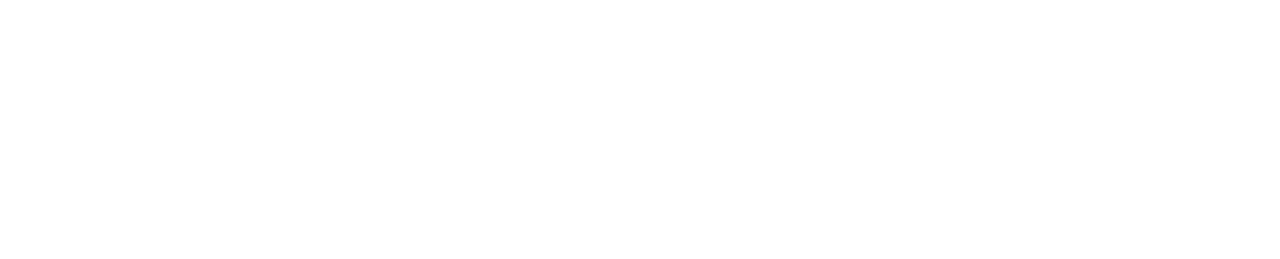
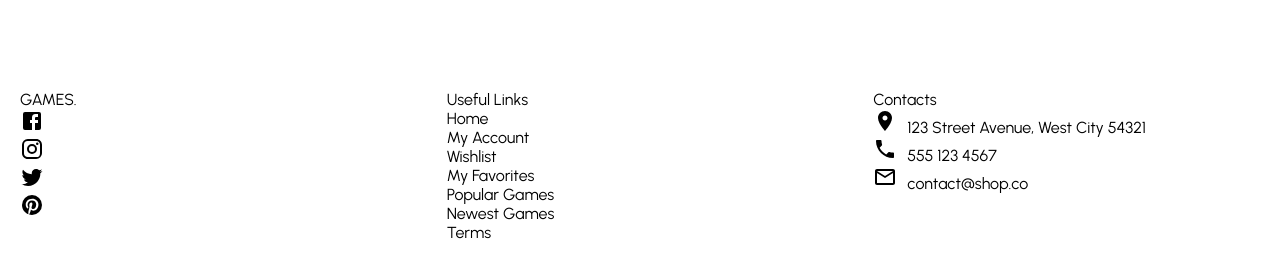
Before and after one commit to georgepapagapitos/videogames, a React (Create React App) app in the folder client/: page / in a window 1280 px wide. Shown: the part 1906-2165 px from the top of the page. Before the commit the page ends 1976 px from the top, so only its background shows below. Built offline with nearby package versions, Linux system fonts and the light colour scheme.

Commit message:
adding footer + flex styles

```diff
--- a/client/src/components/Footer.jsx
+++ b/client/src/components/Footer.jsx
@@ -1,9 +1,105 @@
 import styled from 'styled-components';
+import { mobile } from '../responsive';
 
-const Container = styled.div``;
+// mui imports
+import FacebookIcon from '@mui/icons-material/Facebook';
+import InstagramIcon from '@mui/icons-material/Instagram';
+import TwitterIcon from '@mui/icons-material/Twitter';
+import PinterestIcon from '@mui/icons-material/Pinterest';
+import RoomIcon from '@mui/icons-material/Room';
+import PhoneIcon from '@mui/icons-material/Phone';
+import MailOutlineIcon from '@mui/icons-material/MailOutline';
+
+const Container = styled.div`
+  display: flex;
+`;
+
+const Left = styled.div`
+  flex: 1;
+  display: flex;
+  flex-direction: column;
+  padding: 20px;
+`;
+
+const Header = styled.div``;
+
+const Description = styled.div``;
+
+const SocialsContainer = styled.div``;
+
+const SocialIcon = styled.div``;
+
+const Center = styled.div`
+  flex: 1;
+  padding: 20px;
+`;
+
+const Title = styled.div``;
+
+const List = styled.div``;
+
+const ListItem = styled.div``;
+
+const Right = styled.div`
+  flex: 1;
+  padding: 20px;
+`;
+
+const ContactItem = styled.div``;
+
+const Payment = styled.div``;
 
 const Footer = () => {
-  return <Container></Container>;
+  return (
+    <Container>
+      <Left>
+        <Header>GAMES.</Header>
+        <Description></Description>
+        <SocialsContainer>
+          <SocialIcon color="3B5999">
+            <FacebookIcon />
+          </SocialIcon>
+          <SocialIcon color="E4405F">
+            <InstagramIcon />
+          </SocialIcon>
+          <SocialIcon color="55ACEE">
+            <TwitterIcon />
+          </SocialIcon>
+          <SocialIcon color="E60023">
+            <PinterestIcon />
+          </SocialIcon>
+        </SocialsContainer>
+      </Left>
+      <Center>
+        <Title>Useful Links</Title>
+        <List>
+          <ListItem>Home</ListItem>
+          <ListItem>My Account</ListItem>
+          <ListItem>Wishlist</ListItem>
+          <ListItem>My Favorites</ListItem>
+          <ListItem>Popular Games</ListItem>
+          <ListItem>Newest Games</ListItem>
+          <ListItem>Terms</ListItem>
+        </List>
+      </Center>
+      <Right>
+        <Title>Contacts</Title>
+        <ContactItem>
+          <RoomIcon style={{ marginRight: '10px' }} />
+          123 Street Avenue, West City 54321
+        </ContactItem>
+        <ContactItem>
+          <PhoneIcon style={{ marginRight: '10px' }} />
+          555 123 4567
+        </ContactItem>
+        <ContactItem>
+          <MailOutlineIcon style={{ marginRight: '10px' }} />
+          contact@shop.co
+        </ContactItem>
+        <Payment src="https://i.ibb.co/Qfvn4z6/payment.png" />
+      </Right>
+    </Container>
+  );
 };
 
 export default Footer;
--- a/client/src/components/Platforms.jsx
+++ b/client/src/components/Platforms.jsx
@@ -1,6 +1,8 @@
 import styled from 'styled-components';
 import { platforms } from '../data';
 import { mobile } from '../responsive';
+
+// Local import
 import Platform from './Platform';
 
 const Container = styled.div`
```
